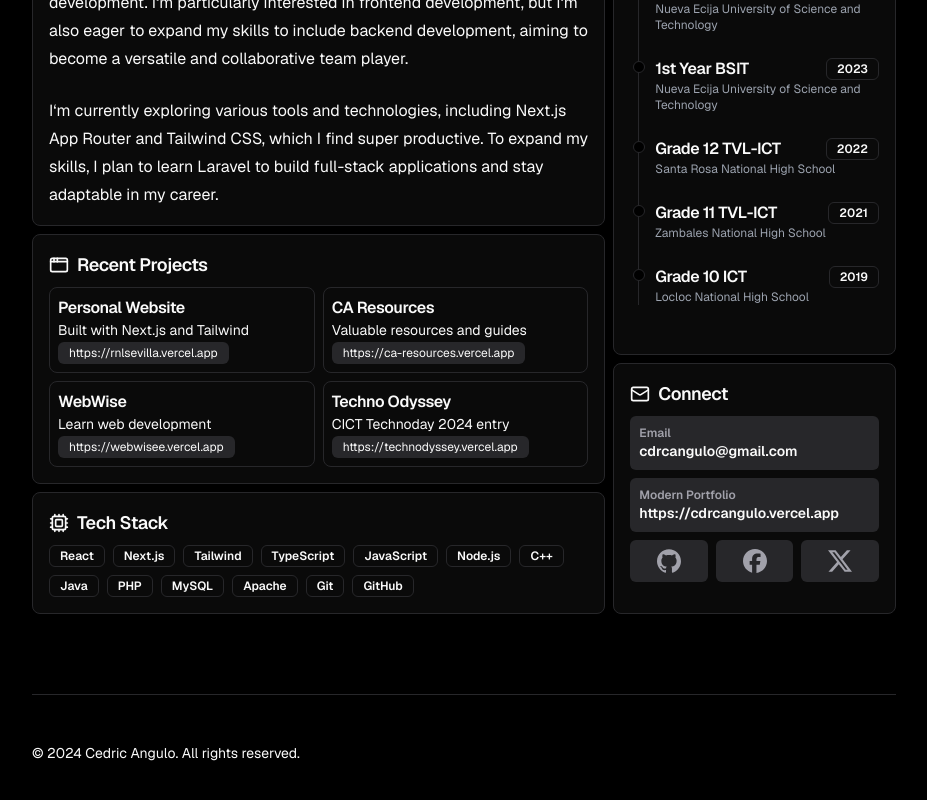
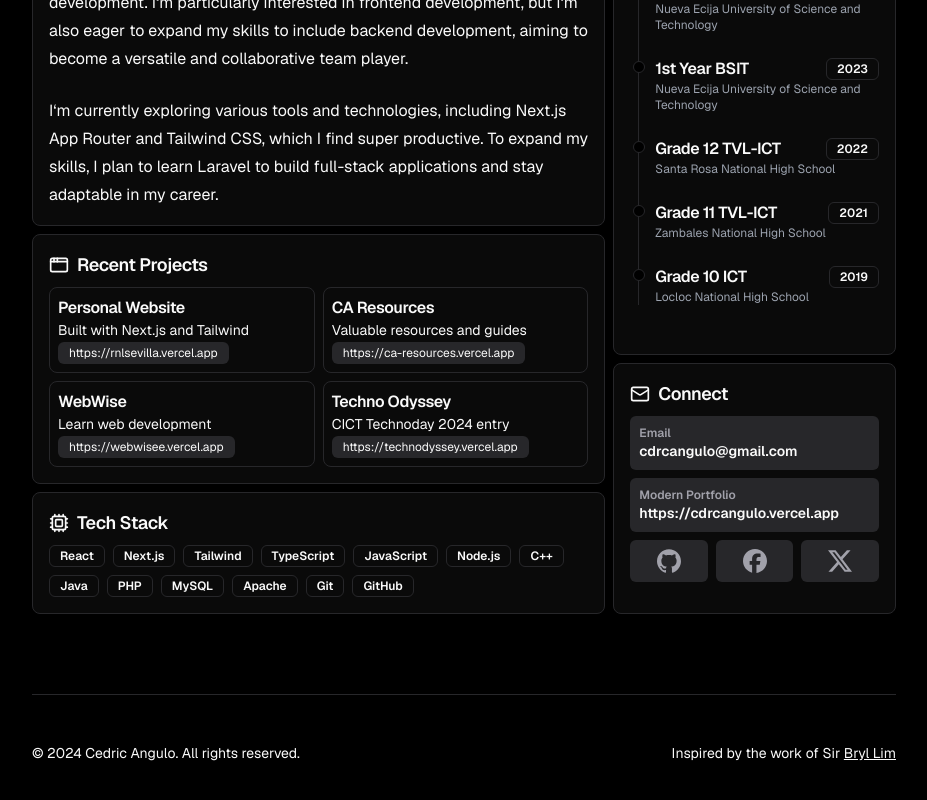
Before and after one commit to bryan308/simplified-portfolio, a Next.js app: page / in a window 1280 px wide. Shown: the part 296-1096 px from the top of the page, without its empty margins (176-1103 px from the left). Built offline with nearby package versions, Linux system fonts and the light colour scheme.

Commit message:
add footer link to Bryl Lim's website; enhance footer layout and accessibility

```diff
--- a/components/shared/footer.tsx
+++ b/components/shared/footer.tsx
@@ -2,6 +2,7 @@
 
 import React from "react"
 import { motion } from "motion/react"
+import Link from "next/link"
 
 const Footer: React.FC = () => {
 	return (
@@ -10,9 +11,21 @@ const Footer: React.FC = () => {
 			animate={{ opacity: 1, filter: "blur(0)" }}
 			exit={{ opacity: 1, y: "0", filter: "blur(0)" }}
 			transition={{ delay: 2, duration: 0.75, ease: "easeInOut" }}
-			className="max-w-4xl mx-auto border-t mt-20 py-6 md:py-12"
+			className="flex flex-col md:flex-row justify-between max-w-4xl mx-auto border-t mt-20 py-6 md:py-12"
+			aria-label="Footer"
 		>
 			<p className="text-sm">© 2024 Cedric Angulo. All rights reserved.</p>
+			<p className="text-sm">
+				Inspired by the work of Sir{" "}
+				<Link
+					href="https://bryllim.com"
+					target="_blank"
+					aria-label="Bryl Lim's website"
+					className="underline underline-offset-1 hover:underline-offset-2 transition-all"
+				>
+					Bryl Lim
+				</Link>
+			</p>
 		</motion.footer>
 	)
 }
```
